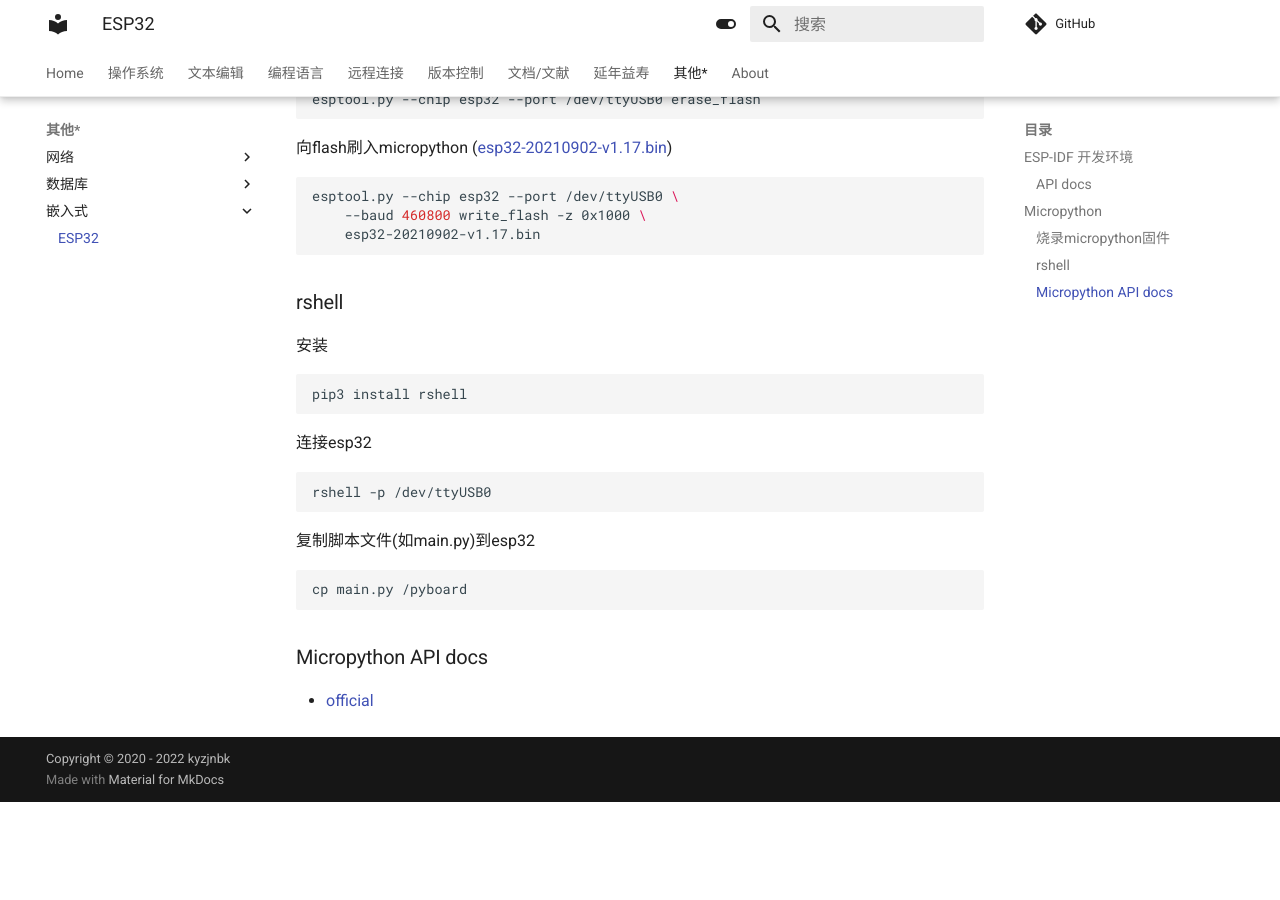
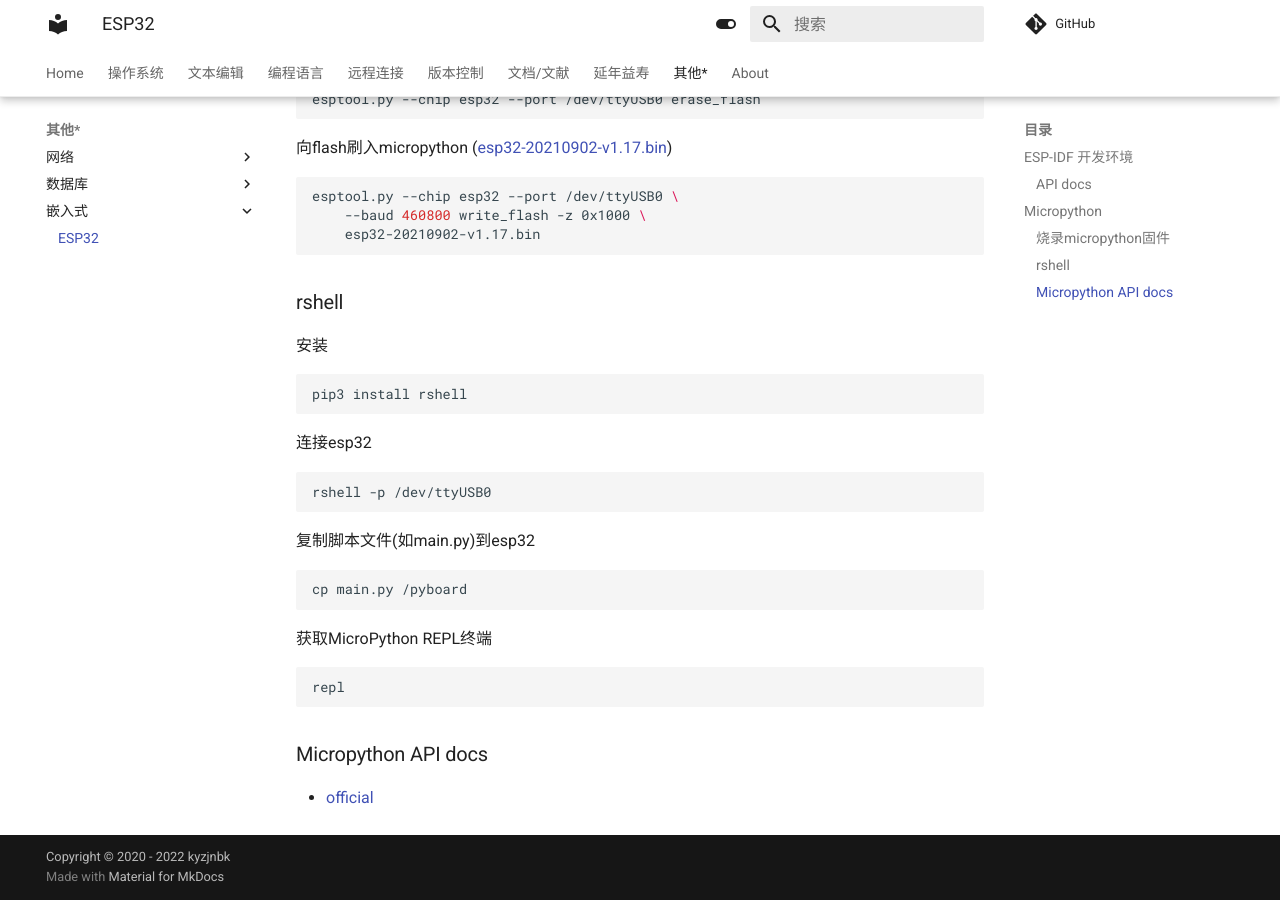
Before and after one commit to kyzjnbk/kyzjnbk, an MkDocs documentation site: the page built from docs/embed/esp32.md, in a window 1280 px wide and 900 px high, scrolled down 719 px. Built offline with MkDocs 1.6.1 and Material for MkDocs 9.7.7, drawn with Linux system fonts in a browser that asks for light colours; comment, search, counter and statistics services are not loaded; before the commit the page ends 1521 px from its top, so only the background shows below that.

Commit message:
Update esp32.md

````diff
--- a/docs/embed/esp32.md
+++ b/docs/embed/esp32.md
@@ -59,6 +59,12 @@
 cp main.py /pyboard
 ```
 
+获取MicroPython REPL终端
+
+```shell
+repl
+```
+
 ### Micropython API docs
 
 * [official](http://docs.micropython.org/en/latest/esp32/quickref.html)
````
